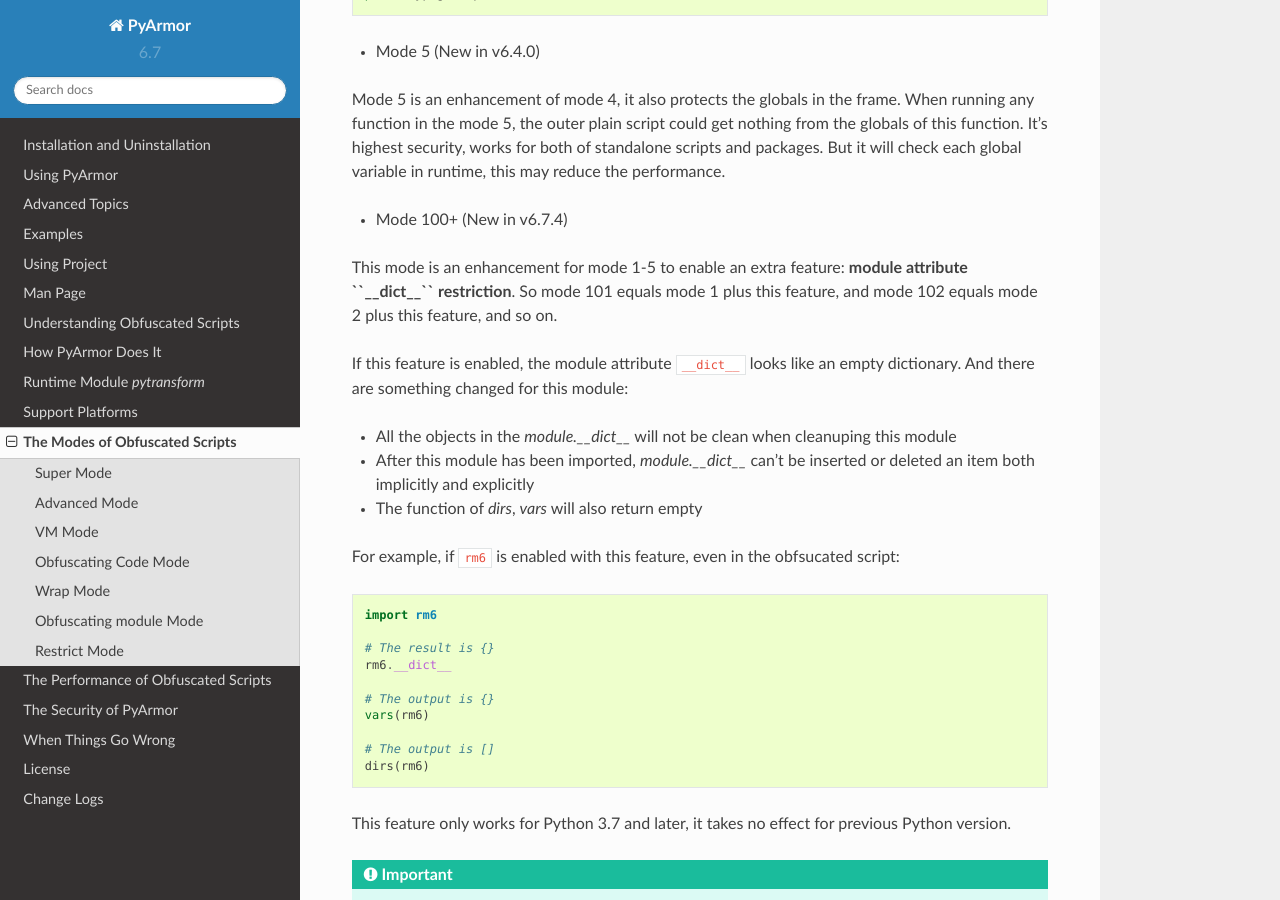
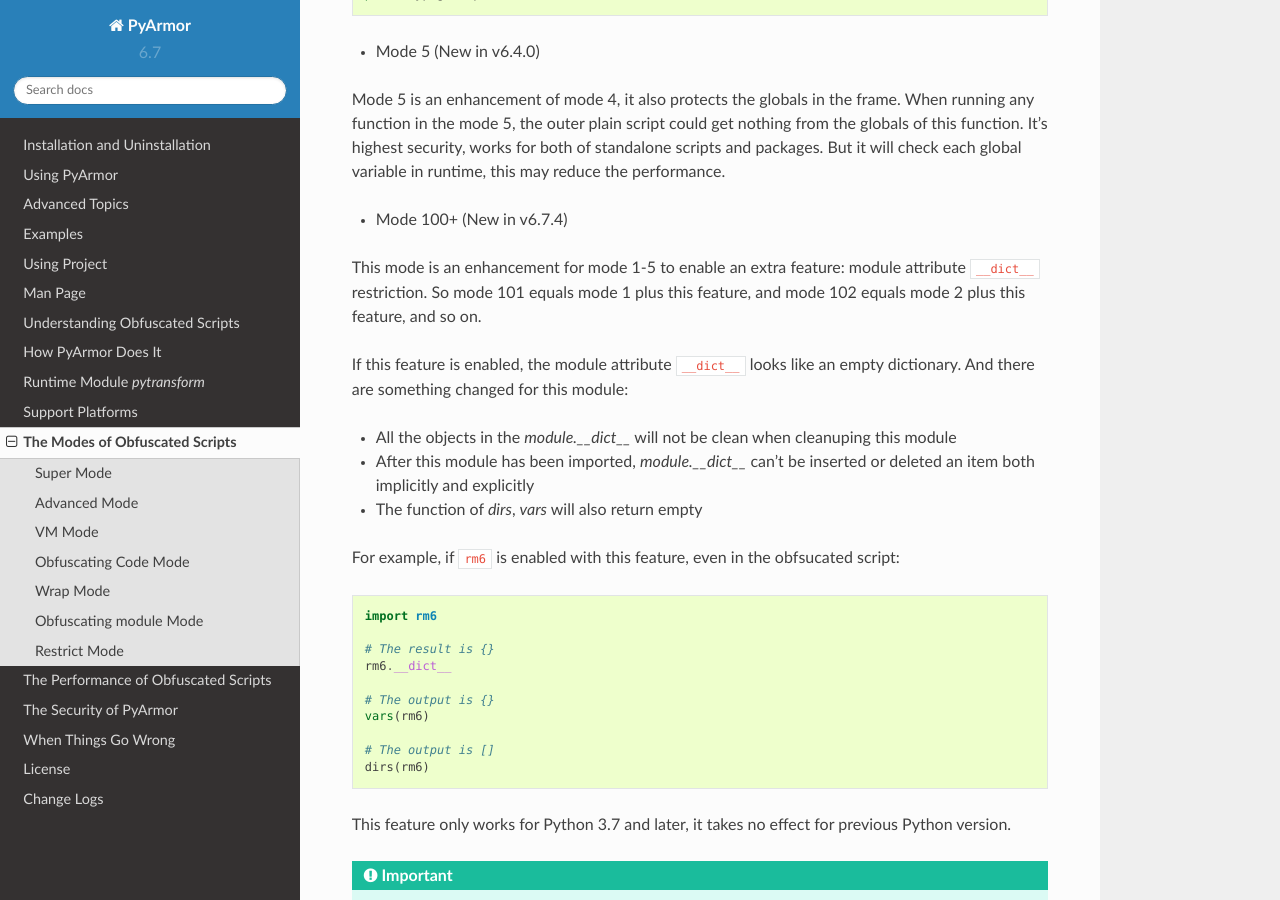
Before and after one commit to dashingsoft/pyarmor, a Sphinx documentation site: the page built from docs/mode.rst, in a window 1280 px wide and 900 px high, scrolled down 7164 px. Built offline with Sphinx 7.4.7 and the Read the Docs theme 2.0.0, drawn with Linux system fonts in a browser that asks for light colours.

Commit message:
Refine doc format

```diff
--- a/docs/mode.rst
+++ b/docs/mode.rst
@@ -351,8 +351,8 @@
 
 * Mode 100+ (New in v6.7.4)
 
-This mode is an enhancement for mode 1-5 to enable an extra feature: **module
-attribute ``__dict__`` restriction**. So mode 101 equals mode 1 plus this
+This mode is an enhancement for mode 1-5 to enable an extra feature: module
+attribute ``__dict__`` restriction. So mode 101 equals mode 1 plus this
 feature, and mode 102 equals mode 2 plus this feature, and so on.
 
 If this feature is enabled, the module attribute ``__dict__`` looks like an
```
